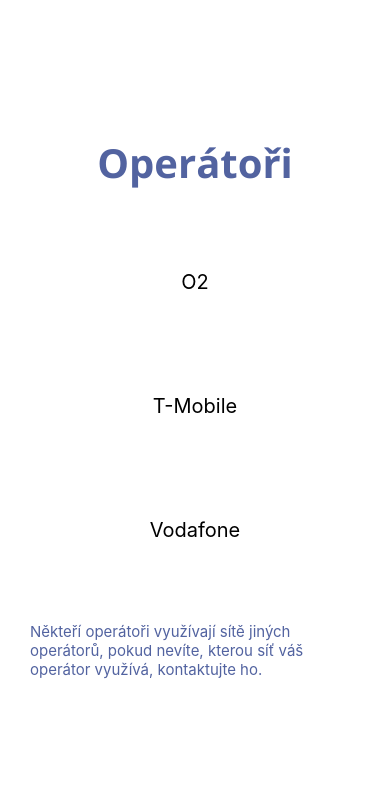
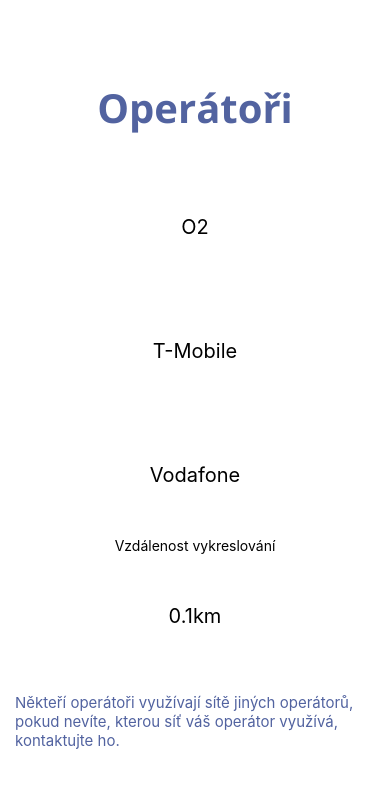
Before and after one commit to StudentTraineeCenter/BSSMAP, a React Native app in the folder frontend/: screen /Providers in a window 390 px wide. Shown: the top 788 px of the page. Built offline with nearby package versions, Linux system fonts and the light colour scheme.

Commit message:
handle leaflet rendering distance

```diff
--- a/frontend/components/Leaflet/Leaflet.jsx
+++ b/frontend/components/Leaflet/Leaflet.jsx
@@ -1,7 +1,7 @@
 import React, { useEffect, useState } from "react";
 import { ExpoLeaflet } from "expo-leaflet";
 import * as Location from "expo-location";
-import { View } from "react-native";
+import { Pressable, View, Text } from "react-native";
 import celltowers from "../../db/celltowers.json";
 import Navbar from "../Navbar/Navbar";
 
@@ -17,12 +17,18 @@
   const [celltowersInRange, setCelltowersInRange] = useState(null);
   const [locationLoaded, setLocationLoaded] = useState(false);
   const [locationNotGranted, setLocationNotGranted] = useState(null);
+  const [distance, setDistance] = useState(1);
   const [closestMarker, setClosestMarker] = useState({
     position: {
       lat: null,
       lng: null,
     },
   });
+
+  useEffect(() => {
+    const distance = route.params.distance
+    setDistance(0.01 * distance)
+  }, [route.params.distance])
 
   useEffect(() => {
     const getCurrentPosition = async () => {
@@ -75,10 +81,10 @@
           )
           .filter(
             (tower) =>
-              userLoc.position.lng + 0.16 > tower.lng &&
-              userLoc.position.lng - 0.16 < tower.lng &&
-              userLoc.position.lat + 0.1 > tower.lat &&
-              userLoc.position.lat - 0.1 < tower.lat
+              userLoc.position.lng + distance*1.6 > tower.lng &&
+              userLoc.position.lng - distance*1.6 < tower.lng &&
+              userLoc.position.lat + distance > tower.lat &&
+              userLoc.position.lat - distance < tower.lat
           )
       );
     }
--- a/frontend/components/Providers/Providers.jsx
+++ b/frontend/components/Providers/Providers.jsx
@@ -1,3 +1,4 @@
+import { useState } from "react";
 import { StyleSheet, Text, TouchableOpacity, View } from "react-native";
 
 const styles = StyleSheet.create({
@@ -15,7 +16,7 @@
     width: "70%",
     shadowColor: "black",
     shadowOpacity: 0.9,
-    elevation: 4
+    elevation: 4,
   },
   text: {
     fontSize: 20,
@@ -24,6 +25,17 @@
 });
 
 const Providers = ({ navigation }) => {
+  const [distance, setDistance] = useState(0.1);
+
+  const handleDistance = () => {
+    if (distance < 300) {
+      setDistance(distance*2)
+      return
+    }
+
+    setDistance(0.1)
+  };
+
   return (
     <View style={styles.container}>
       <Text
@@ -31,7 +43,7 @@
           fontSize: 40,
           fontFamily: "bold",
           color: "#5263A0",
-          marginBottom: 30
+          marginBottom: 30,
         }}
       >
         Operátoři
@@ -39,26 +51,33 @@
 
       <TouchableOpacity
         style={styles.button}
-        onPress={() => navigation.navigate("Map", { provider: 1 })}
+        onPress={() => navigation.navigate("Map", { provider: 1, distance: distance })}
       >
         <Text style={styles.text}>O2</Text>
       </TouchableOpacity>
 
       <TouchableOpacity
         style={styles.button}
-        onPress={() => navigation.navigate("Map", { provider: 2 })}
+        onPress={() => navigation.navigate("Map", { provider: 2, distance: distance })}
       >
         <Text style={styles.text}>T-Mobile</Text>
       </TouchableOpacity>
 
       <TouchableOpacity
         style={styles.button}
-        onPress={() => navigation.navigate("Map", { provider: 3 })}
+        onPress={() => navigation.navigate("Map", { provider: 3, distance: distance })}
       >
         <Text style={styles.text}>Vodafone</Text>
       </TouchableOpacity>
 
-      <Text style={{ color: "#5263A0", fontSize: 15, margin: 30 }}>
+      <Text style={{textAlign: "left"}}>
+        Vzdálenost vykreslování
+      </Text>
+      <TouchableOpacity style={styles.button} onPress={handleDistance}>
+        <Text style={styles.text}>{distance}km</Text>
+      </TouchableOpacity>
+
+      <Text style={{ color: "#5263A0", fontSize: 15, margin: 15 }}>
         Někteří operátoři využívají sítě jiných operátorů, pokud nevíte, kterou
         síť váš operátor využívá, kontaktujte ho.
       </Text>
```
Also changed, not shown: 2 other files (tests, documents, lock files or other folders).
